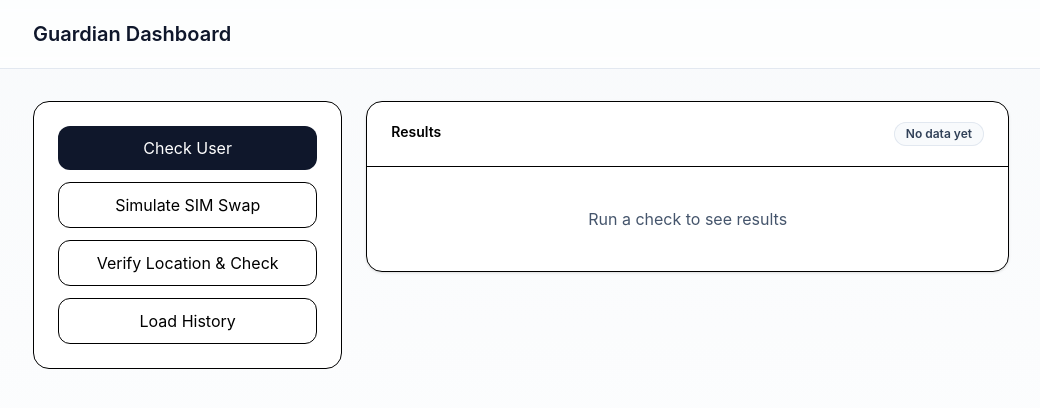
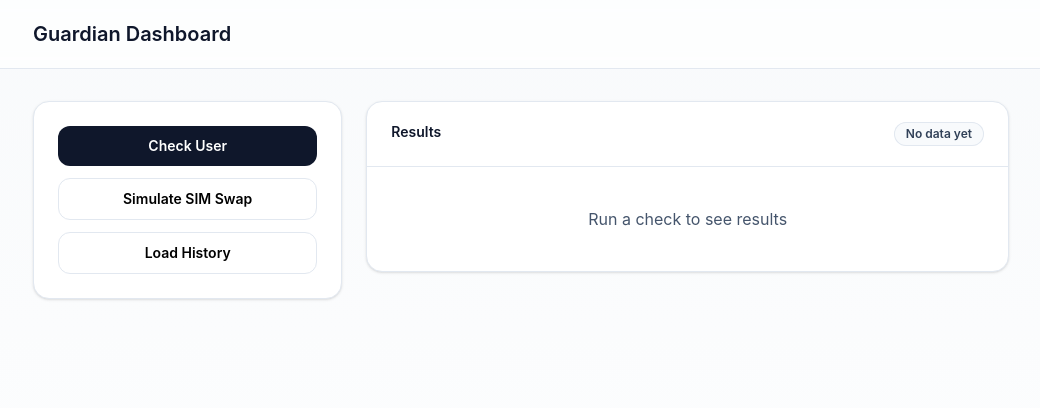
Before and after one commit to mirsinghh/guardian-mvp, a React app in the folder frontend/: page / in a window 1280 px wide. Shown: the top 408 px of the page, without its empty margins (119-1159 px from the left). Built offline with nearby package versions, Linux system fonts and the light colour scheme; the HTML template or start-up script is replaced by a standard one.

Commit message:
app.jsx estilos detras

```diff
--- a/frontend/src/App.jsx
+++ b/frontend/src/App.jsx
@@ -6,18 +6,12 @@ function App() {
   const [result, setResult] = useState(null);
   const [loading, setLoading] = useState(false);
   const [history, setHistory] = useState([]);
-  const [location, setLocation] = useState(null);
 
-  const checkGuardian = async (coords = null) => {
+  const checkGuardian = async () => {
     setLoading(true);
     try {
       const res = await axios.post("http://localhost:8080/guardian/check", {
         phone: "+34600000000",
-        firstName: "John",
-        lastName: "Doe",
-        birthDate: "1990-01-01",
-        latitude: coords?.latitude,
-        longitude: coords?.longitude,
       });
       setResult(res.data);
     } catch (error) {
@@ -56,34 +50,16 @@ function App() {
     }
   };
 
-  const verifyLocation = () => {
-    if (!navigator.geolocation) {
-      alert("Geolocation not supported");
-      return;
-    }
-
-    navigator.geolocation.getCurrentPosition(
-      (pos) => {
-        const { latitude, longitude } = pos.coords;
-        setLocation({ latitude, longitude });
-        checkGuardian({ latitude, longitude });
-      },
-      (err) => {
-        alert("Unable to get location: " + err.message);
-      }
-    );
-  };
-
   const statusBadge = (status) => {
     const base =
       "inline-flex items-center rounded-full px-3 py-1 text-xs font-semibold ring-1 ring-inset";
     if (!status) return `${base} bg-slate-50 text-slate-700 ring-slate-200`;
     const s = String(status).toLowerCase();
-    if (s.includes("normal"))
+    if (s.includes("ok") || s.includes("safe") || s.includes("clear"))
       return `${base} bg-emerald-50 text-emerald-700 ring-emerald-200`;
-    if (s.includes("warning"))
+    if (s.includes("warn") || s.includes("review"))
       return `${base} bg-amber-50 text-amber-700 ring-amber-200`;
-    if (s.includes("protection"))
+    if (s.includes("risk") || s.includes("fail") || s.includes("blocked"))
       return `${base} bg-rose-50 text-rose-700 ring-rose-200`;
     return `${base} bg-slate-50 text-slate-700 ring-slate-200`;
   };
@@ -120,33 +96,27 @@ function App() {
         <div className="grid gap-6 lg:grid-cols-3">
 
           {/* ACTIONS */}
-          <section>
-            <div className="rounded-2xl border bg-white p-6 space-y-3">
+          <section className="lg:col-span-1">
+            <div className="rounded-2xl border border-slate-200 bg-white shadow-sm p-6 space-y-3">
+
               <button
-                onClick={() => checkGuardian()}
+                onClick={checkGuardian}
                 disabled={loading}
-                className="w-full rounded-xl bg-slate-900 text-white py-2.5"
+                className="w-full rounded-xl bg-slate-900 text-white py-2.5 text-sm font-semibold hover:bg-slate-800 disabled:bg-slate-300"
               >
                 {loading ? "Checking..." : "Check User"}
               </button>
 
               <button
                 onClick={simulateSimSwap}
-                className="w-full rounded-xl border py-2.5"
+                className="w-full rounded-xl border border-slate-200 bg-white py-2.5 text-sm font-semibold hover:bg-slate-50"
               >
                 Simulate SIM Swap
               </button>
 
               <button
-                onClick={verifyLocation}
-                className="w-full rounded-xl border py-2.5"
-              >
-                Verify Location & Check
-              </button>
-
-              <button
                 onClick={loadHistory}
-                className="w-full rounded-xl border py-2.5"
+                className="w-full rounded-xl border border-slate-200 bg-white py-2.5 text-sm font-semibold hover:bg-slate-50"
               >
                 Load History
               </button>
@@ -155,10 +125,13 @@ function App() {
 
           {/* RESULTS */}
           <section className="lg:col-span-2">
-            <div className="rounded-2xl border bg-white shadow-sm">
+            <div className="rounded-2xl border border-slate-200 bg-white shadow-sm">
 
-              <div className="flex justify-between border-b px-6 py-5">
-                <h2 className="text-sm font-semibold">Results</h2>
+              <div className="flex justify-between border-b border-slate-200 px-6 py-5">
+                <h2 className="text-sm font-semibold text-slate-900">
+                  Results
+                </h2>
+
                 <span className={statusBadge(result?.status)}>
                   {result ? `Status: ${result.status}` : "No data yet"}
                 </span>
@@ -171,6 +144,7 @@ function App() {
               ) : (
                 <div className="px-6 py-6 space-y-6">
 
+                  {/* Trust Score */}
                   <div>
                     <p className="text-sm text-slate-600">Trust Score</p>
                     <p className="text-3xl font-semibold">
@@ -178,20 +152,17 @@ function App() {
                     </p>
                   </div>
 
+                  {/* Signals */}
                   <div className="space-y-3">
                     {metricChip("SIM Swap", result.sim?.recentSwap, false)}
                     {metricChip("KYC Match", result.kyc?.match, true)}
                     {metricChip("Number Verified", result.number?.verified, true)}
-                    {metricChip(
-                      "Location Verified",
-                      result.location?.verificationResult === "TRUE",
-                      true
-                    )}
                   </div>
 
+                  {/* AI Explanation */}
                   {result.explanation && (
                     <div>
-                      <p className="text-sm font-semibold mb-2">
+                      <p className="text-sm font-semibold text-slate-700 mb-2">
                         AI Security Explanation
                       </p>
                       <pre className="bg-slate-50 p-4 rounded-xl text-xs whitespace-pre-wrap">
@@ -200,32 +171,45 @@ function App() {
                     </div>
                   )}
 
+                  {/* Raw JSON */}
+                  <div>
+                    <p className="text-xs text-slate-500 mb-2">
+                      Raw response
+                    </p>
+                    <pre className="bg-slate-50 p-4 rounded-xl text-xs overflow-auto">
+                      {JSON.stringify(result, null, 2)}
+                    </pre>
+                  </div>
+
                 </div>
               )}
             </div>
           </section>
         </div>
 
-        {/* HISTORY */}
+        {/* HISTORY TABLE */}
         {history.length > 0 && (
-          <div className="mt-10 rounded-2xl border bg-white shadow-sm p-6">
-            <h2 className="text-sm font-semibold mb-4">
+          <div className="mt-10 rounded-2xl border border-slate-200 bg-white shadow-sm p-6">
+            <h2 className="text-sm font-semibold text-slate-900 mb-4">
               Risk Check History
             </h2>
 
+            <div className="overflow-auto">
               <table className="w-full text-sm">
-              <thead className="border-b">
+                <thead className="text-left border-b">
                   <tr>
-                  <th>Date</th>
-                  <th>Score</th>
-                  <th>Status</th>
-                  <th>SIM</th>
+                    <th className="pb-2">Date</th>
+                    <th className="pb-2">Score</th>
+                    <th className="pb-2">Status</th>
+                    <th className="pb-2">SIM Swap</th>
                   </tr>
                 </thead>
                 <tbody>
                   {history.map((item) => (
                     <tr key={item.id} className="border-b">
-                    <td>{new Date(item.created_at).toLocaleString()}</td>
+                      <td className="py-2">
+                        {new Date(item.created_at).toLocaleString()}
+                      </td>
                       <td>{item.trust_score}</td>
                       <td>{item.status}</td>
                       <td>{item.sim_swap_result ? "YES" : "NO"}</td>
@@ -234,7 +218,9 @@ function App() {
                 </tbody>
               </table>
             </div>
+          </div>
         )}
+
       </main>
     </div>
   );
```
Lines whose indentation alone changed are shown as unchanged.
